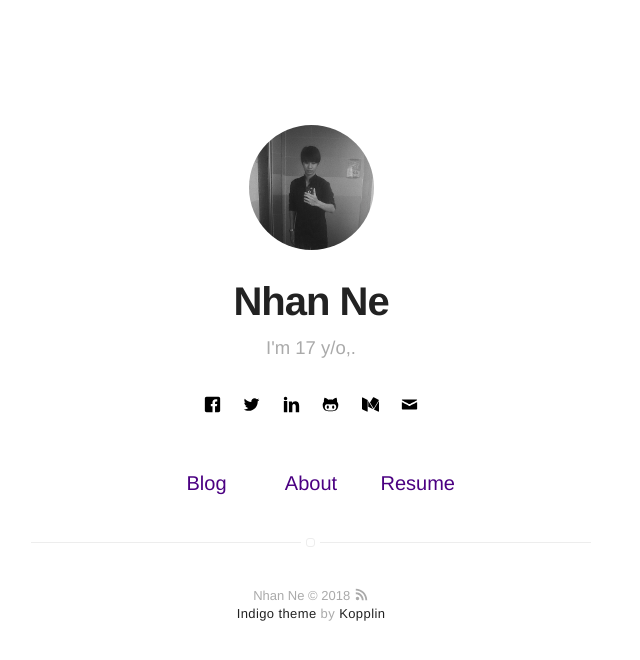
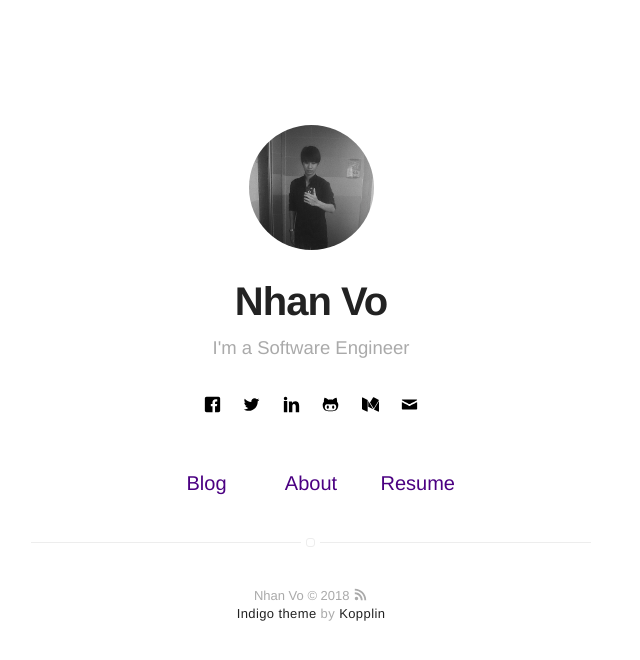
Before and after one commit to xcaro/online-blog, a Jekyll site: the page built from index.md, in a window 1280 px wide. Shown: the top 660 px of the page, without its empty margins (329-969 px from the left). Built offline with Jekyll 4.4.1, drawn with Linux system fonts in a browser that asks for light colours.

Commit message:
update _config

```diff
--- a/_config.yml
+++ b/_config.yml
@@ -1,7 +1,7 @@
 # main text of home
-name: Nhan Ne
+name: Nhan Vo
 # bio: Chicken of programming world
-bio: I'm 17 y/o,.
+bio: I'm a Software Engineer
 
 # twitter summary info
 description: A blog about technology and stuff related
@@ -15,9 +15,9 @@ picture: assets/images/profile.jpg
 # and specify source (external or local).
 resume: true
 resume-external: true
-resume-url: https://digic.io
+resume-url: https://nhanvo.net
 
-url: https://cuibapcode.net
+url: https://nhanvo.net
 # your url: http://USERNAME.github.io
 
 permalink: /:title/
@@ -108,6 +108,7 @@ plugins:
   - jekyll-feed
   - jemoji
   - jekyll-admin
+  - jekyll-paginate
 
 jekyll-mentions:
     base_url: https://github.com
```
